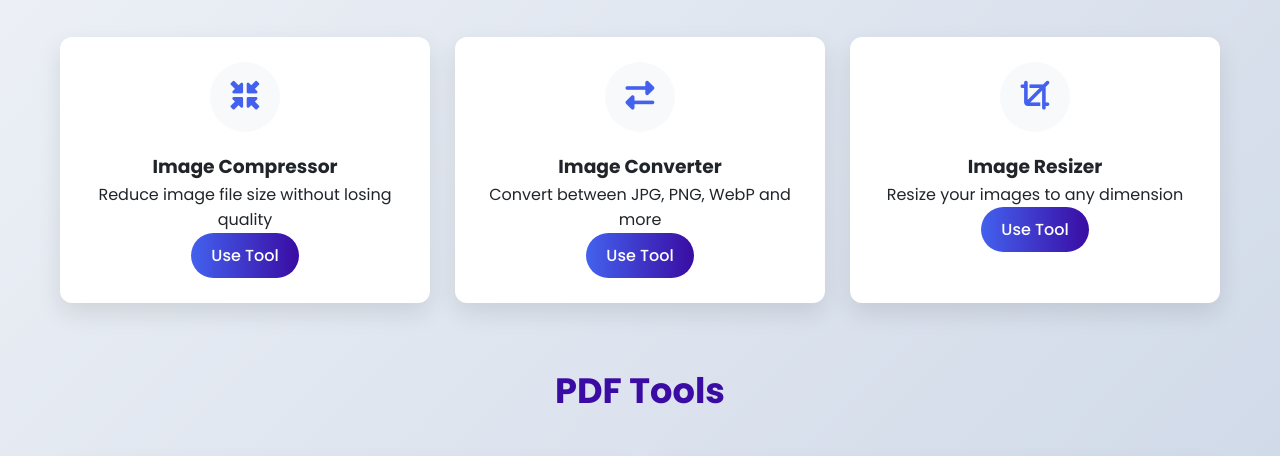
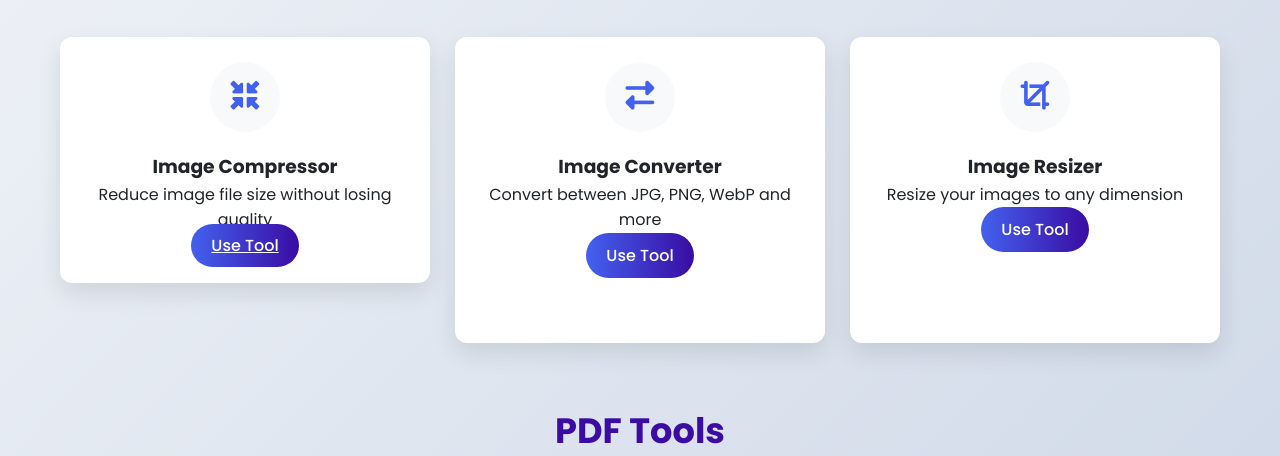
Before and after one commit to Dexharlow/Tools, a plain HTML site: page index.html in a window 1280 px wide. Shown: the part 589-1045 px from the top of the page. Drawn offline with Linux system fonts and the light colour scheme.

Commit message:
Update index.html

```diff
--- a/index.html
+++ b/index.html
@@ -234,11 +234,13 @@
   <section class="container" id="image-tools">
     <h2 class="section-title">Image Tools</h2>
     <div class="tools-grid">
+      <div class="tools-grid">
   <div class="tool-card">
     <div class="tool-icon"><i class="fas fa-compress-arrows-alt"></i></div>
     <h3>Image Compressor</h3>
     <p>Reduce image file size without losing quality</p>
-        <button class="btn">Use Tool</button>
+    <a href="image-compressor.html" class="btn">Use Tool</a>
+  </div>
 </div>
  <div class="tool-card">
         <div class="tool-icon"><i class="fas fa-exchange-alt"></i></div>
```
Lines whose indentation alone changed are shown as unchanged.
